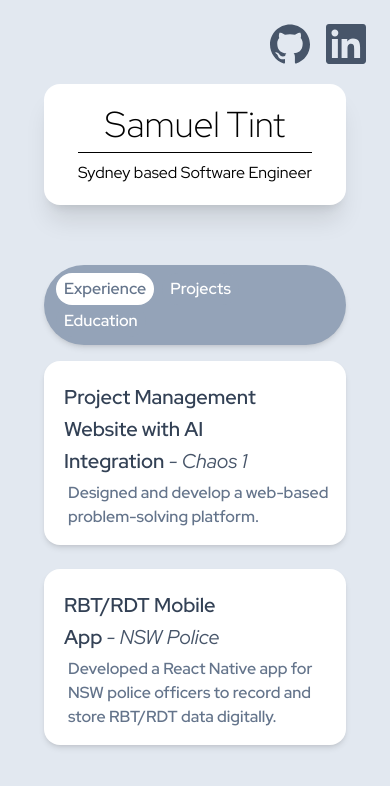
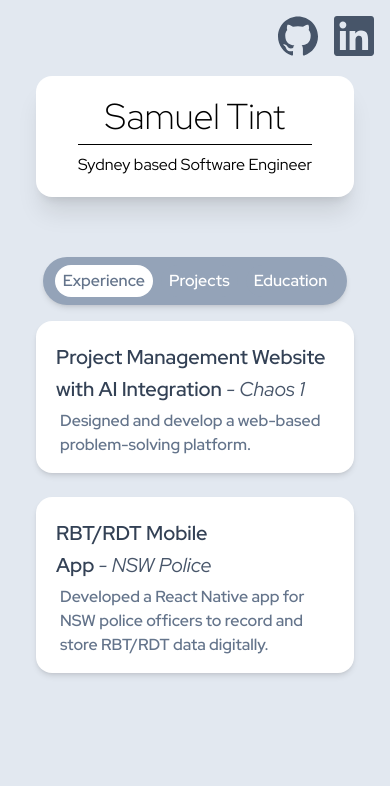
Before and after one commit to samueltint/Portfolio, a React (Create React App) app: page / in a window 390 px wide. Shown: the top 786 px of the page. Built offline with nearby package versions, Linux system fonts and the light colour scheme; a web font is replaced by a local one.

Commit message:
mobile fix

```diff
--- a/src/App.js
+++ b/src/App.js
@@ -14,7 +14,7 @@ import {
 
 function App() {
   return (
-    <div className="bg-slate-200 min-h-screen p-6 sm:p-10 w-full flex flex-col">
+    <div className="bg-slate-200 min-h-screen p-4 sm:p-10 w-full flex flex-col">
       <div className="flex flex-col md:flex-row w-full justify-between md:px-12">
         <div className="flex flex-row justify-end md:justify-start md:flex-col gap-4 md:order-2">
           <Icon className="w-10" link="https://github.com/samueltint">
--- a/src/Entries.js
+++ b/src/Entries.js
@@ -38,7 +38,7 @@ const projectEntries = [
 const educationEntries = [
   {
     title: "Bachelors of Engineering (Software)",
-    subtitle: "University of Technology Sydney",
+    subtitle: "UTS",
   }
 ];
 export { experienceEntries, projectEntries, educationEntries };
```
